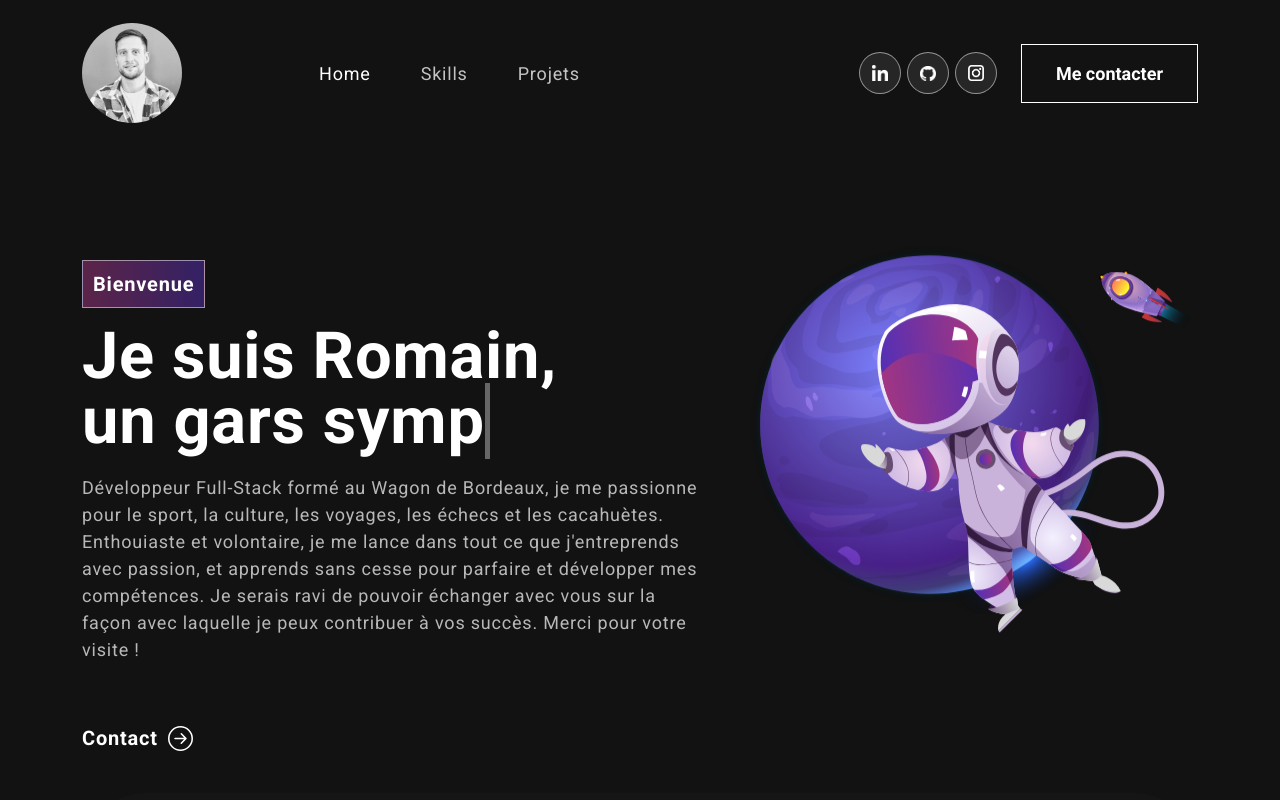
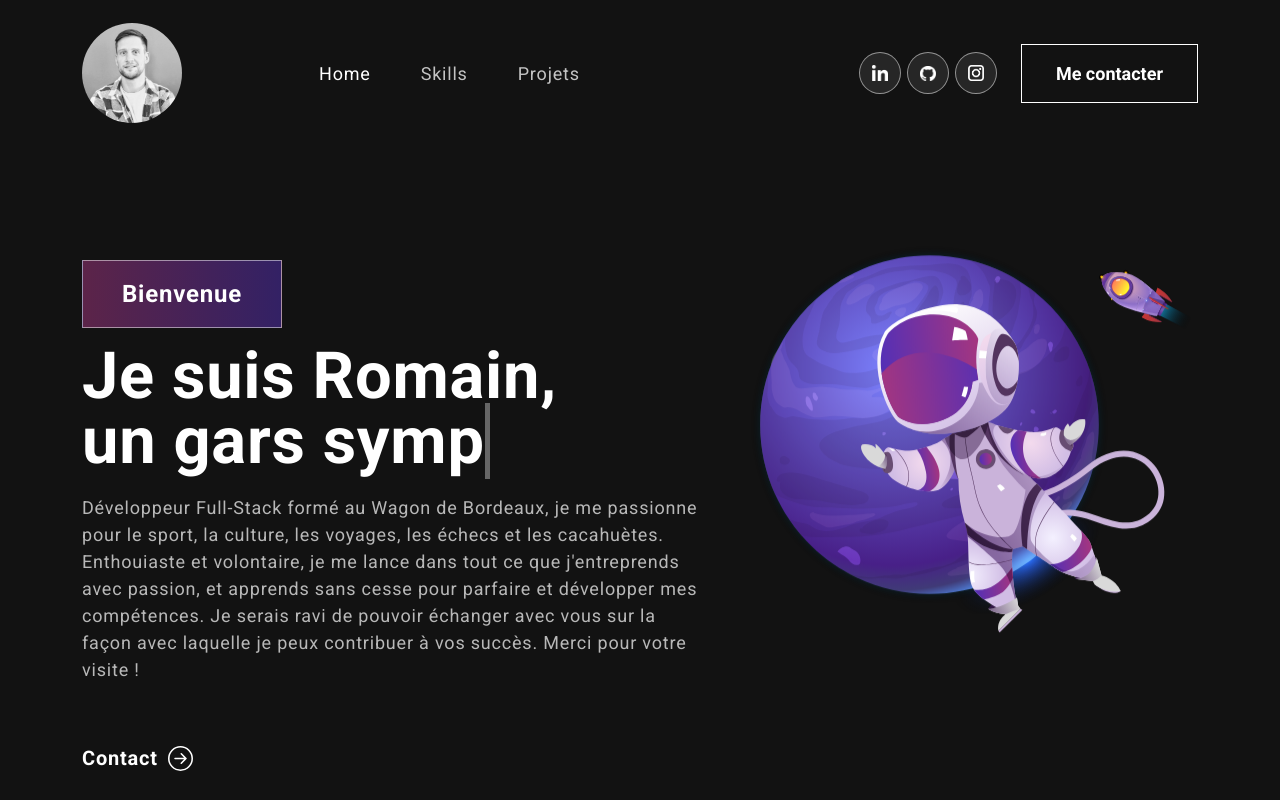
Before and after one commit to McKouign/my-portfolio, a React (Create React App) app: page / in a window 1280 px wide. Shown: the top 800 px of the page. Built offline with nearby package versions, Linux system fonts and the light colour scheme.

Commit message:
last commit of the day

```diff
--- a/src/App.css
+++ b/src/App.css
@@ -247,18 +247,22 @@ nav.navbar .navbar-toggler[aria-expanded="true"] .navbar-toggler-icon {
   background-repeat: no-repeat;
 }
 .tagline {
+  display: flex;
+  justify-content: center; /* Centrage horizontal */
+  align-items: center; /* Centrage vertical */
   font-weight: 700;
   letter-spacing: 0.8px;
-  padding: 8px 10px;
   background: linear-gradient(
     90.21deg,
     rgba(170, 54, 124, 0.5) -5.91%,
     rgba(74, 47, 189, 0.5) 111.58%
   );
   border: 1px solid rgba(255, 255, 255, 0.5);
-  font-size: 20px;
+  font-size: 24px;
   margin-bottom: 16px;
-  display: inline-block;
+  width: 200px;
+  height: 68px;
+  padding: 8px 10px; /* Ajustez si nécessaire */
 }
 .banner h1 {
   font-size: 65px;
@@ -332,7 +336,7 @@ nav.navbar .navbar-toggler[aria-expanded="true"] .navbar-toggler-icon {
   font-size: 18px;
   letter-spacing: 0.8px;
   line-height: 1.5em;
-  margin: 14px 0 55px 0;
+  margin: 14px 0 70px 0;
   font-style: italic;
 }
 
```
